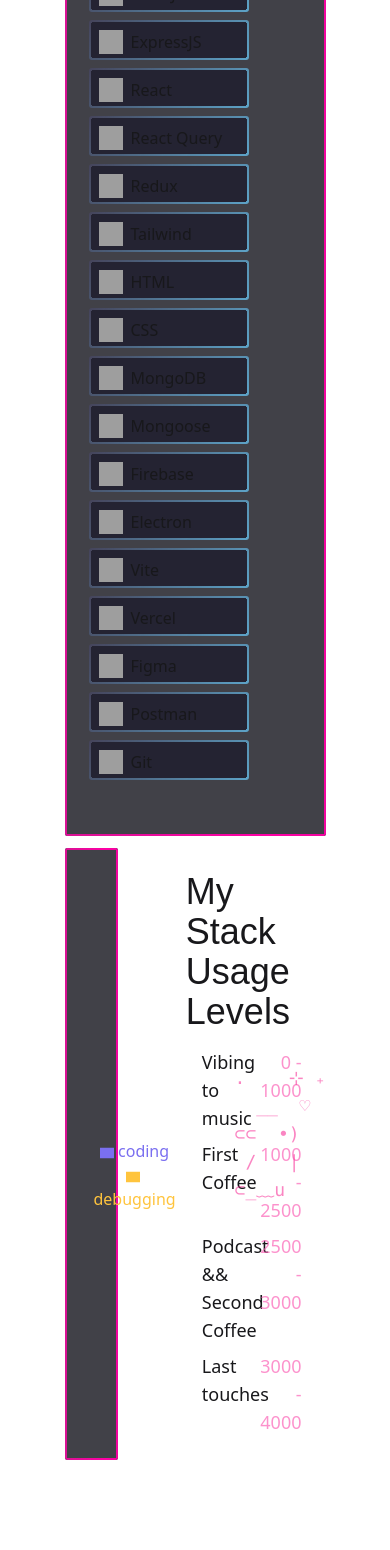
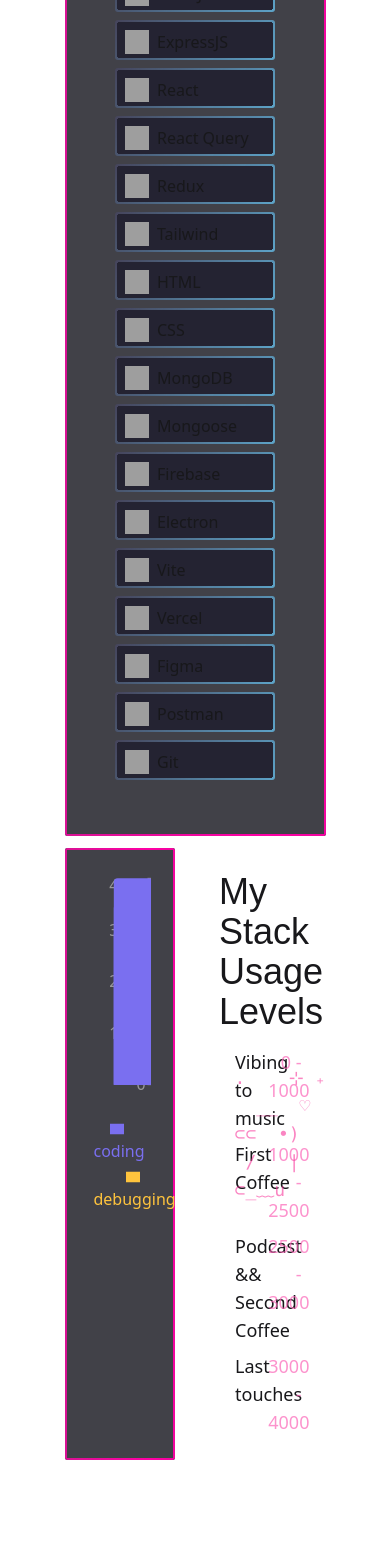
Before and after one commit to BeatrisRah/Portfolio, a React (Vite) app: page / in a window 390 px wide. Shown: the part 1787-3337 px from the top of the page. Built offline with nearby package versions, Linux system fonts and the light colour scheme; grey boxes are pictures that could not be loaded; a web font is replaced by a local one.

Commit message:
RESPONSIVE UI/ Tech section

```diff
--- a/src/sections/tech/Tech.jsx
+++ b/src/sections/tech/Tech.jsx
@@ -25,16 +25,16 @@ export default function Tetch() {
 ⊂_﹏u`}
             </pre>
 
-        <div className="flex flex-wrap gap-2 p-2 pb-10">
+        <div className="flex flex-wrap justify-center xl:justify-start gap-2 p-2 pb-10">
         {Object.values(techStackList).map(el => <TechItem tech={el} key={el.name} />)}
         </div>
 
         </Box>
         <div className="flex gap-5">
-            <Box className="w-[45%]">
+            <Box className="w-1/2 xl:w-[45%]">
                 <CustomBarChart />
             </Box>
-            <div className="p-6 ml-6">
+            <div className="p-6 w-1/2 xl:ml-6">
                 <h1 className="text-4xl jersay mb-4">My Stack Usage Levels</h1>
                 <ul className="grid grid-cols-2 gap-y-2 text-lg max-w-md ml-4">
                     <li className="text-left">Vibing to music</li>
```
